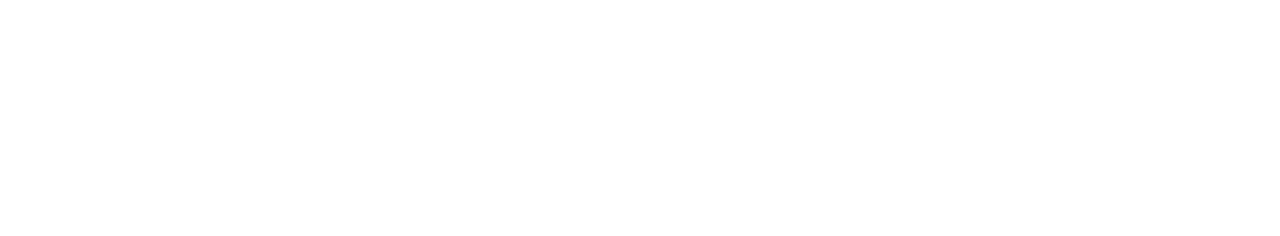
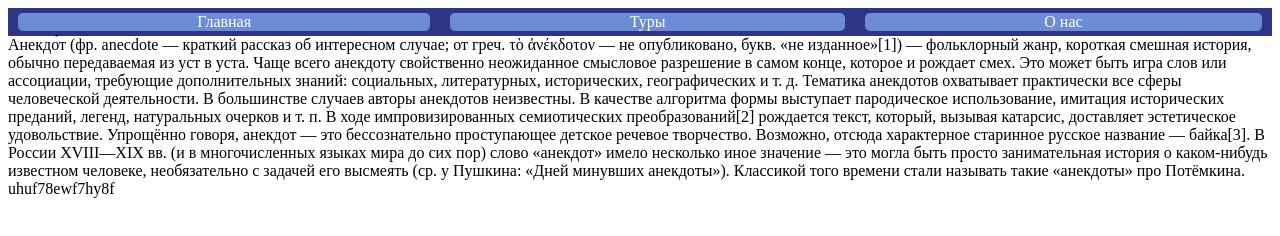
Before and after one commit to skeletoff/tur.ag, a plain HTML site: page index.html in a window 1280 px wide. Drawn offline with Linux system fonts and the light colour scheme.

Commit message:
Add files via upload

```diff
--- a/index.html
+++ b/index.html
@@ -1,11 +1,38 @@
 <!DOCTYPE html>
 <html lang="en">
+
 <head>
-    <meta charset="UTF-8">
-    <meta name="viewport" content="width=device-width, initial-scale=1.0">
-    <title>Document</title>
+  <meta charset="UTF-8">
+  <meta name="viewport" content="width=device-width, initial-scale=1.0">
+  <title>Document</title>
+  <link rel="stylesheet" href="style.css">
 </head>
+
 <body>
+  <header>
+    <a href="#" class="e1">Главная</a>
+    <a href="#" class="e1">Туры</a>
+    <a href="#" class="e1">О нас</a>
+  </header>
 
+  <main>
+    Анекдо́т (фр. anecdote — краткий рассказ об интересном случае; от греч. τὸ ἀνέκδοτоν — не опубликовано, букв. «не
+    изданное»[1]) — фольклорный жанр, короткая смешная история, обычно передаваемая из уст в уста. Чаще всего анекдоту
+    свойственно неожиданное смысловое разрешение в самом конце, которое и рождает смех. Это может быть игра слов или
+    ассоциации, требующие дополнительных знаний: социальных, литературных, исторических, географических и т. д. Тематика
+    анекдотов охватывает практически все сферы человеческой деятельности. В большинстве случаев авторы анекдотов
+    неизвестны.
+    В качестве алгоритма формы выступает пародическое использование, имитация исторических преданий, легенд, натуральных
+    очерков и т. п. В ходе импровизированных семиотических преобразований[2] рождается текст, который, вызывая катарсис,
+    доставляет эстетическое удовольствие. Упрощённо говоря, анекдот — это бессознательно проступающее детское речевое
+    творчество. Возможно, отсюда характерное старинное русское название — байка[3].
+    В России XVIII—XIX вв. (и в многочисленных языках мира до сих пор) слово «анекдот» имело несколько иное значение —
+    это могла быть просто занимательная история о каком-нибудь известном человеке, необязательно с задачей его высмеять
+    (ср. у Пушкина: «Дней минувших анекдоты»). Классикой того времени стали называть такие «анекдоты» про Потёмкина.
+  </main>
+  <footer>
+    <div id="footer">uhuf78ewf7hy8f</div>
+  </footer>
 </body>
+
 </html>
--- /dev/null
+++ b/style.css
@@ -0,0 +1,28 @@
+header{
+    display: flex;
+    flex-wrap: wrap;
+    background-color:#2F3485;
+}
+.e1{
+    margin: 5px 10px 5px 10px;
+    background-color: #6C8CD5 ;
+    border-radius: 5px;
+
+
+}
+
+header>a{
+   text-align: center;
+    color: white;
+    flex-grow: 1;
+    text-decoration: none;
+}
+.footer{
+
+}
+
+html,body{
+    display:flex;
+    flex-direction: column;
+    justify-content: space-between;
+}
```
Also changed, not shown: images.jpg (added).
